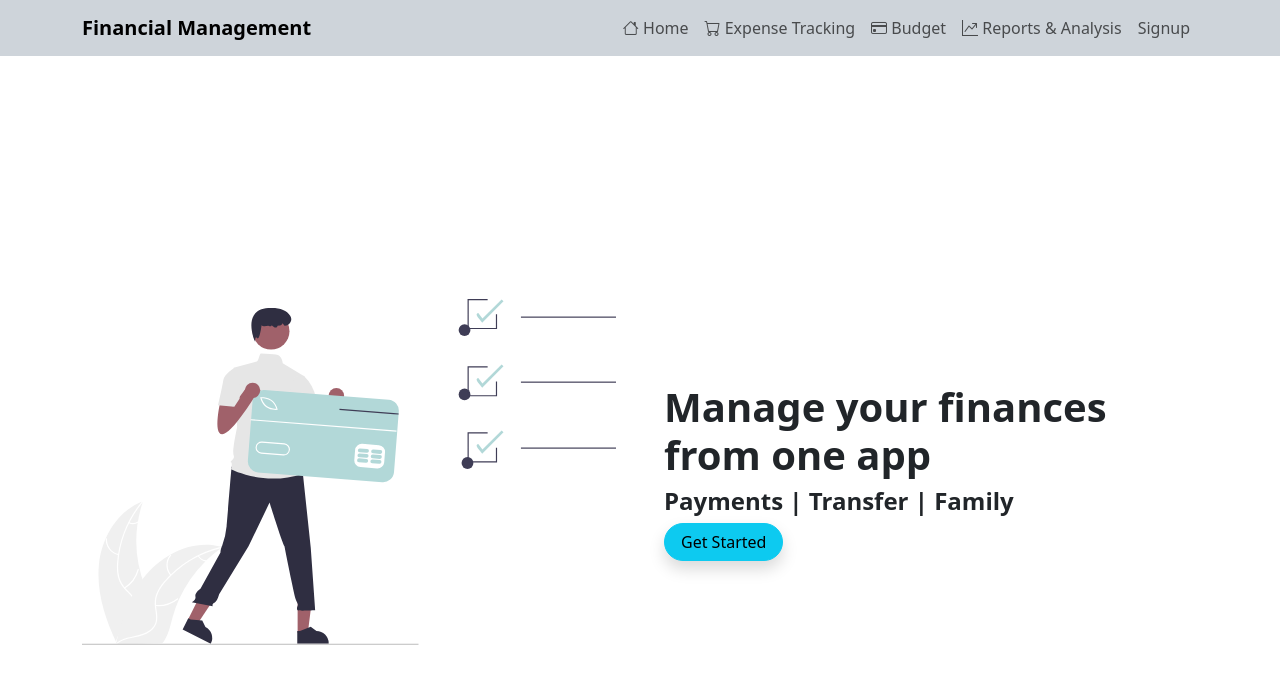
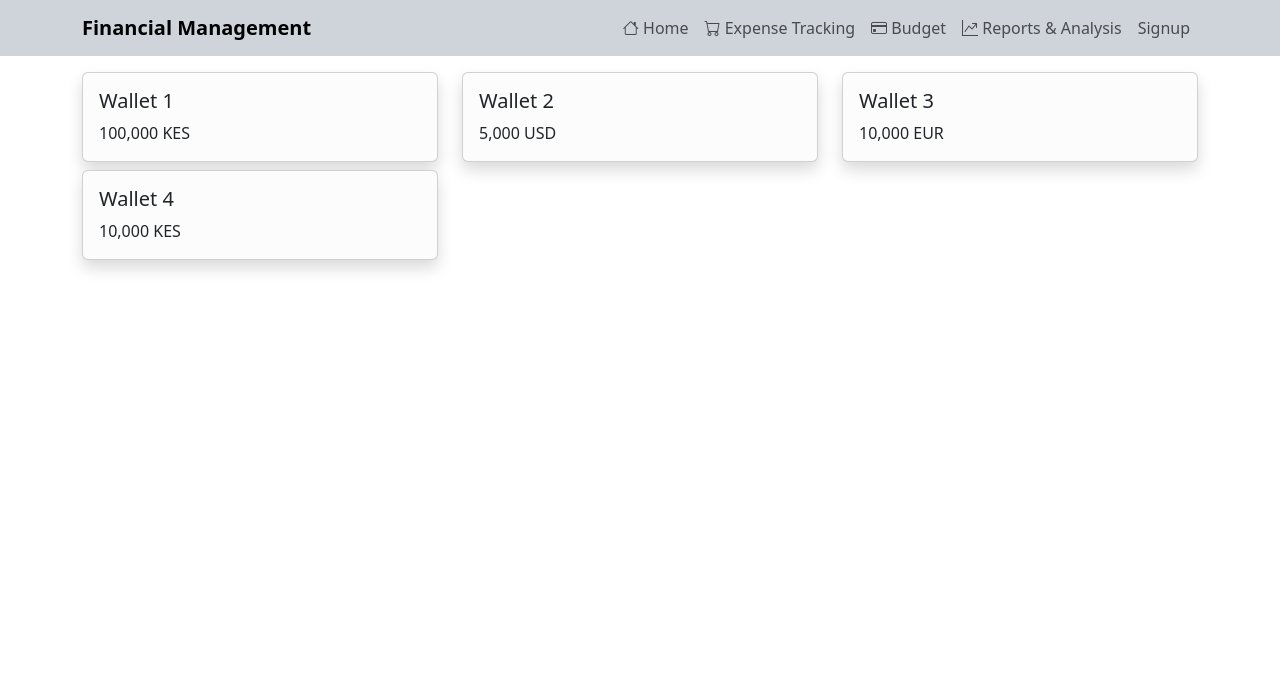
Before and after one commit to JudyOchanda/financial-management, a React (Create React App) app: page / in a window 1280 px wide. Shown: the top 684 px of the page. Built offline with nearby package versions, Linux system fonts and the light colour scheme.

Commit message:
add wallets to dashboard

```diff
--- a/src/constants/Routes.jsx
+++ b/src/constants/Routes.jsx
@@ -1,4 +1,5 @@
-import React, { Suspense } from "react";
+/* eslint-disable no-unused-vars */
+import React, { Suspense, useState } from "react";
 import { BrowserRouter as Router, Routes, Route } from "react-router-dom";
 import { publicLinks } from "./links";
 import Navbar from "../layouts/Navbar";
@@ -12,18 +13,28 @@ const Signup = React.lazy(() => import("../pages/Signup"));
 const ExpenseTracking = React.lazy(() => import("../pages/ExpenseTracking"));
 
 function BaseRouter() {
+  const [isSignedIn, setIsSignedIn] = useState(true);
   return (
     <Router>
       <Suspense fallback={<>Loading...</>}>
         <Navbar />
         <Routes>
-          <Route exact path={publicLinks.Landing} element={<Landing />} />
-          <Route path={publicLinks.Home} element={<Home />} />
+          {isSignedIn ? (
+            <>
+              <Route exact path={publicLinks.Home} element={<Home />} />
+            </>
+          ) : (
+            <Route exact path={publicLinks.Landing} element={<Landing />} />
+          )}
+
           <Route path={publicLinks.Profile} element={<Profile />} />
           <Route path={publicLinks.Budget} element={<Budget />} />
           <Route path={publicLinks.Login} element={<Login />} />
           <Route path={publicLinks.Signup} element={<Signup />} />
-          <Route path={publicLinks.ExpenseTracking} element={<ExpenseTracking />} />
+          <Route
+            path={publicLinks.ExpenseTracking}
+            element={<ExpenseTracking />}
+          />
         </Routes>
       </Suspense>
     </Router>
--- a/src/constants/links.jsx
+++ b/src/constants/links.jsx
@@ -1,6 +1,6 @@
 const publicLinks = {
   Landing: "/",
-  Home: "/home",
+  Home: "/",
   Profile: "/profile",
   Budget: "/budget",
   Login: "/login",
--- /dev/null
+++ b/src/data/wallet.jsx
@@ -0,0 +1,28 @@
+const walletsData = [
+  {
+    id: 1,
+    name: "Wallet 1",
+    initialBalance: "100,000",
+    currency: "KES",
+  },
+  {
+    id: 2,
+    name: "Wallet 2",
+    initialBalance: "5,000",
+    currency: "USD",
+  },
+  {
+    id: 3,
+    name: "Wallet 3",
+    initialBalance: "10,000",
+    currency: "EUR",
+  },
+  {
+    id: 3,
+    name: "Wallet 4",
+    initialBalance: "10,000",
+    currency: "KES",
+  },
+];
+
+export { walletsData };
--- a/src/layouts/home/HomeProfile.jsx
+++ b/src/layouts/home/HomeProfile.jsx
@@ -5,7 +5,7 @@ function HomeProfile() {
   return (
     <>
       <section className="mb-3">
-        <div className="card bg-dark shadow">
+        <div className="card bg-dark bg-gradient shadow">
           <div className="card-body text-white">
             <img src={avatarImg} alt="" className="avatar-image mb-2" />
             <h5 className="card-title">Hello John</h5>
--- /dev/null
+++ b/src/layouts/home/HomeWallet.jsx
@@ -0,0 +1,30 @@
+import React from "react";
+import { walletsData } from "../../data/wallet";
+import { Link } from "react-router-dom";
+
+function HomeWallet() {
+  return (
+    <>
+      <section className="mb-3">
+        <div className="row">
+          {walletsData.map((wallet) => (
+            <div className="col-md-4 col-sm-12 mb-2" key={wallet.id}>
+              <Link className="text-decoration-none">
+                <div className="card shadow bg-light-subtle">
+                  <div className="card-body">
+                    <h5 className="card-title">{wallet.name}</h5>
+                    <p className="card-text">
+                      {wallet.initialBalance} {wallet.currency}
+                    </p>
+                  </div>
+                </div>
+              </Link>
+            </div>
+          ))}
+        </div>
+      </section>
+    </>
+  );
+}
+
+export default HomeWallet;
--- a/src/pages/Home.jsx
+++ b/src/pages/Home.jsx
@@ -1,11 +1,13 @@
 import React from "react";
 import HomeProfile from "../layouts/home/HomeProfile";
+import HomeWallet from "../layouts/home/HomeWallet";
 
 function Home() {
   return (
     <>
       <div className="container">
-        <HomeProfile />
+        {/* <HomeProfile /> */}
+        <HomeWallet />
       </div>
     </>
   );
```
Also changed, not shown: authContext.jsx (added).
